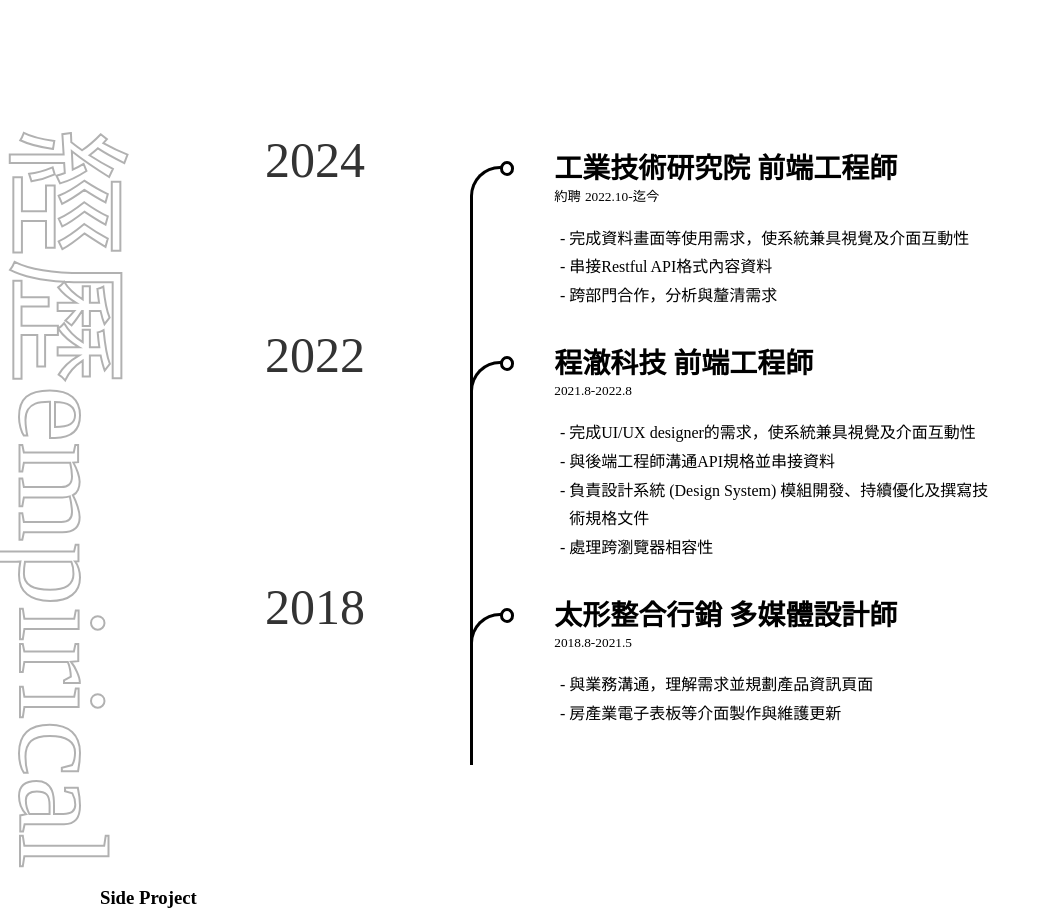
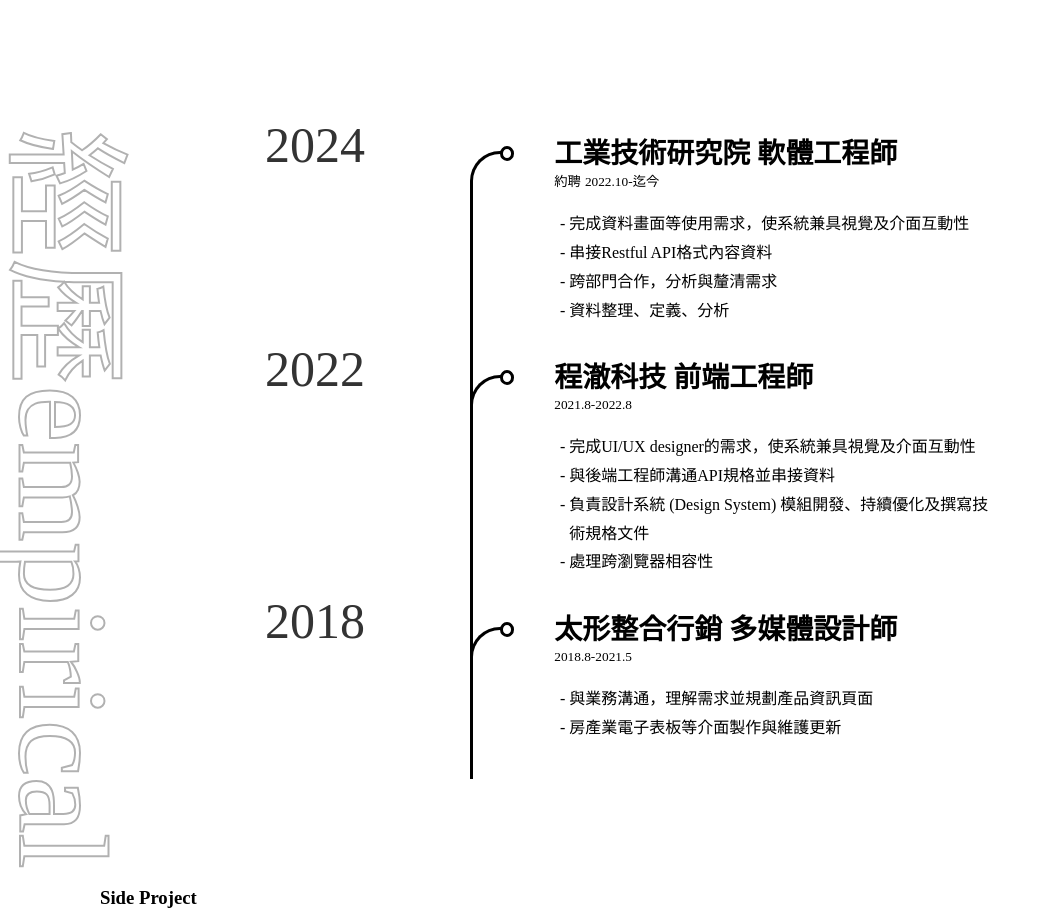
Before and after one commit to deamaruNote/resume, a plain HTML site: page index.html in a window 1280 px wide. Shown: the part 1000-1913 px from the top of the page, without its empty margins (0-1051 px from the left). Drawn offline with Linux system fonts and the light colour scheme.

Commit message:
update_202405

```diff
--- a/index.html
+++ b/index.html
@@ -140,13 +140,14 @@
             <span class="year">2024</span>
             <spen class="dot"></spen>
             <div class="textbox">
-                <h3>工業技術研究院 前端工程師 </h3>
+                <h3>工業技術研究院 軟體工程師 </h3>
                 <small>約聘</small>
                 <small>2022.10-迄今</small>
                 <ul class="content">
                     <li> 完成資料畫面等使用需求，使系統兼具視覺及介面互動性</li>
                     <li> 串接Restful API格式內容資料</li>
                     <li> 跨部門合作，分析與釐清需求 </li>
+                    <li> 資料整理、定義、分析 </li>
                     <!-- <li> 研讀人機介面技術，設計符合現代使用者習慣的軟體介面</li> -->
                 </ul>
             </div>
```
